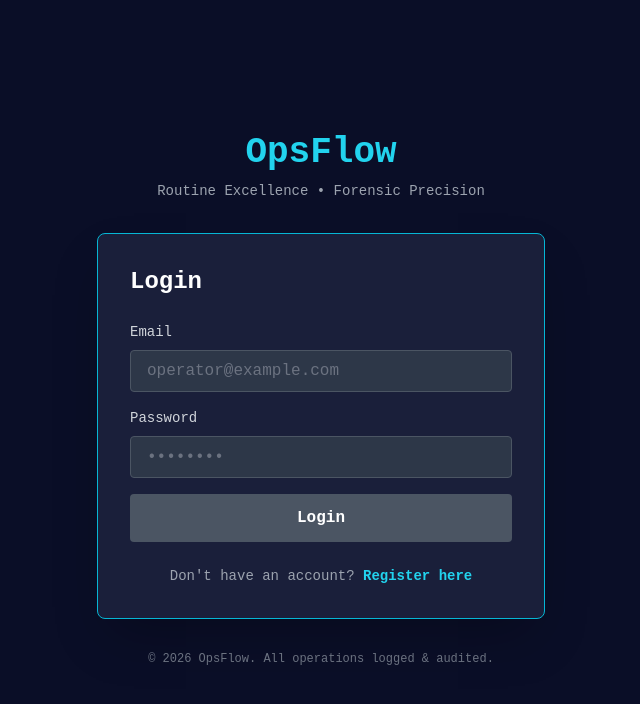
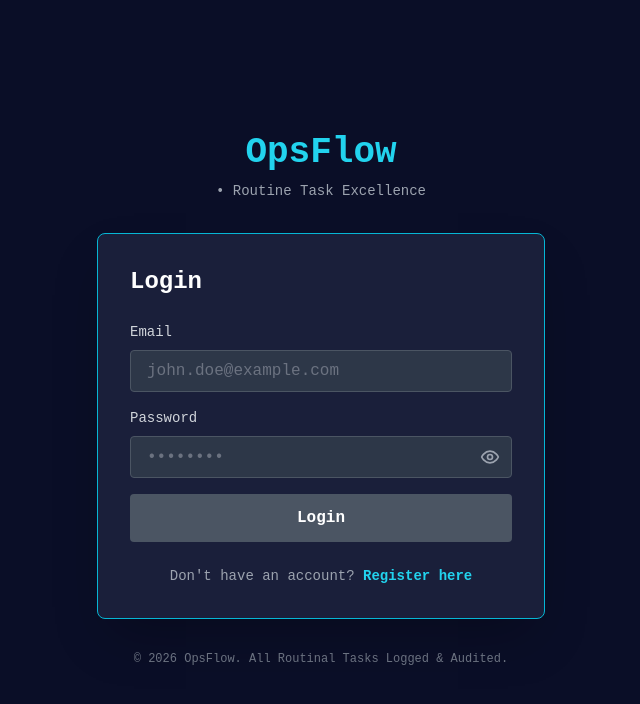
Before and after one commit to lordzwealth/ops-flow, a Next.js app: page /login in a window 1280 px wide. Shown: the top 704 px of the page, without its empty margins (319-959 px from the left). Built offline with nearby package versions, Linux system fonts and the light colour scheme; no server answers.

Commit message:
Update page.tsx

```diff
--- a/src/app/(auth)/login/page.tsx
+++ b/src/app/(auth)/login/page.tsx
@@ -5,6 +5,7 @@
 import { useState } from 'react';
 import { createClient } from '@/lib/supabase/client';
 import Link from 'next/link';
+import { Eye, EyeOff } from 'lucide-react';
 
 export default function LoginPage() {
   const router = useRouter();
@@ -13,8 +14,8 @@
   const [password, setPassword] = useState('');
   const [loading, setLoading] = useState(false);
   const [error, setError] = useState<string | null>(null);
+  const [showPassword, setShowPassword] = useState(false);
 
-  // Initialize on mount
   React.useEffect(() => {
     setSupabase(createClient());
   }, []);
@@ -50,7 +51,7 @@
       <div className="w-full max-w-md">
         <div className="mb-8 text-center">
           <h1 className="text-4xl font-bold text-cyan-400 mb-2">OpsFlow</h1>
-          <p className="text-gray-400 text-sm">Routine Excellence • Forensic Precision</p>
+          <p className="text-gray-400 text-sm">• Routine Task Excellence</p>
         </div>
 
         <div className="bg-slate-800 rounded-lg border border-cyan-500 p-8 shadow-2xl">
@@ -63,7 +64,7 @@
                 type="email"
                 value={email}
                 onChange={(e) => setEmail(e.target.value)}
-                placeholder="operator@example.com"
+                placeholder="john.doe@example.com"
                 className="w-full bg-slate-700 border border-gray-600 rounded px-4 py-2 text-white placeholder-gray-500 focus:border-cyan-500 focus:outline-none transition"
                 required
                 disabled={loading || !supabase}
@@ -72,8 +73,9 @@
 
             <div>
               <label className="block text-sm text-gray-300 mb-2">Password</label>
+              <div className="relative">
                 <input
-                type="password"
+                  type={showPassword ? 'text' : 'password'}
                   value={password}
                   onChange={(e) => setPassword(e.target.value)}
                   placeholder="••••••••"
@@ -81,6 +83,15 @@
                   required
                   disabled={loading || !supabase}
                 />
+                <button
+                  type="button"
+                  onClick={() => setShowPassword(!showPassword)}
+                  className="absolute right-3 top-1/2 -translate-y-1/2 text-gray-400 hover:text-cyan-400 transition"
+                  disabled={loading || !supabase}
+                >
+                  {showPassword ? <EyeOff size={20} /> : <Eye size={20} />}
+                </button>
+              </div>
             </div>
 
             {error && (
@@ -107,7 +118,7 @@
         </div>
 
         <p className="text-gray-500 text-xs text-center mt-8">
-          © 2026 OpsFlow. All operations logged & audited.
+          © 2026 OpsFlow. All Routinal Tasks Logged & Audited.
         </p>
       </div>
     </div>
```
Lines whose indentation alone changed are shown as unchanged.
